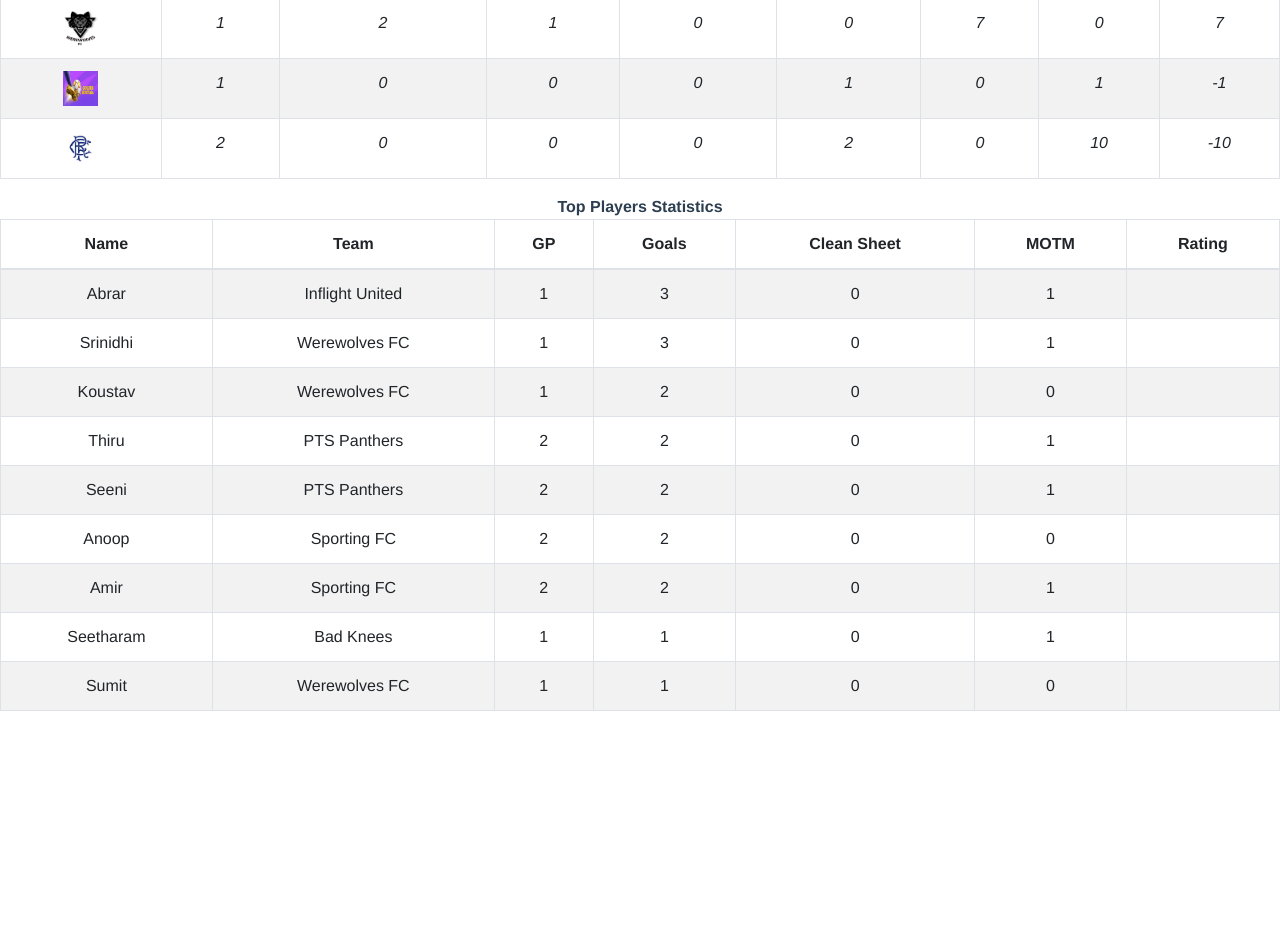
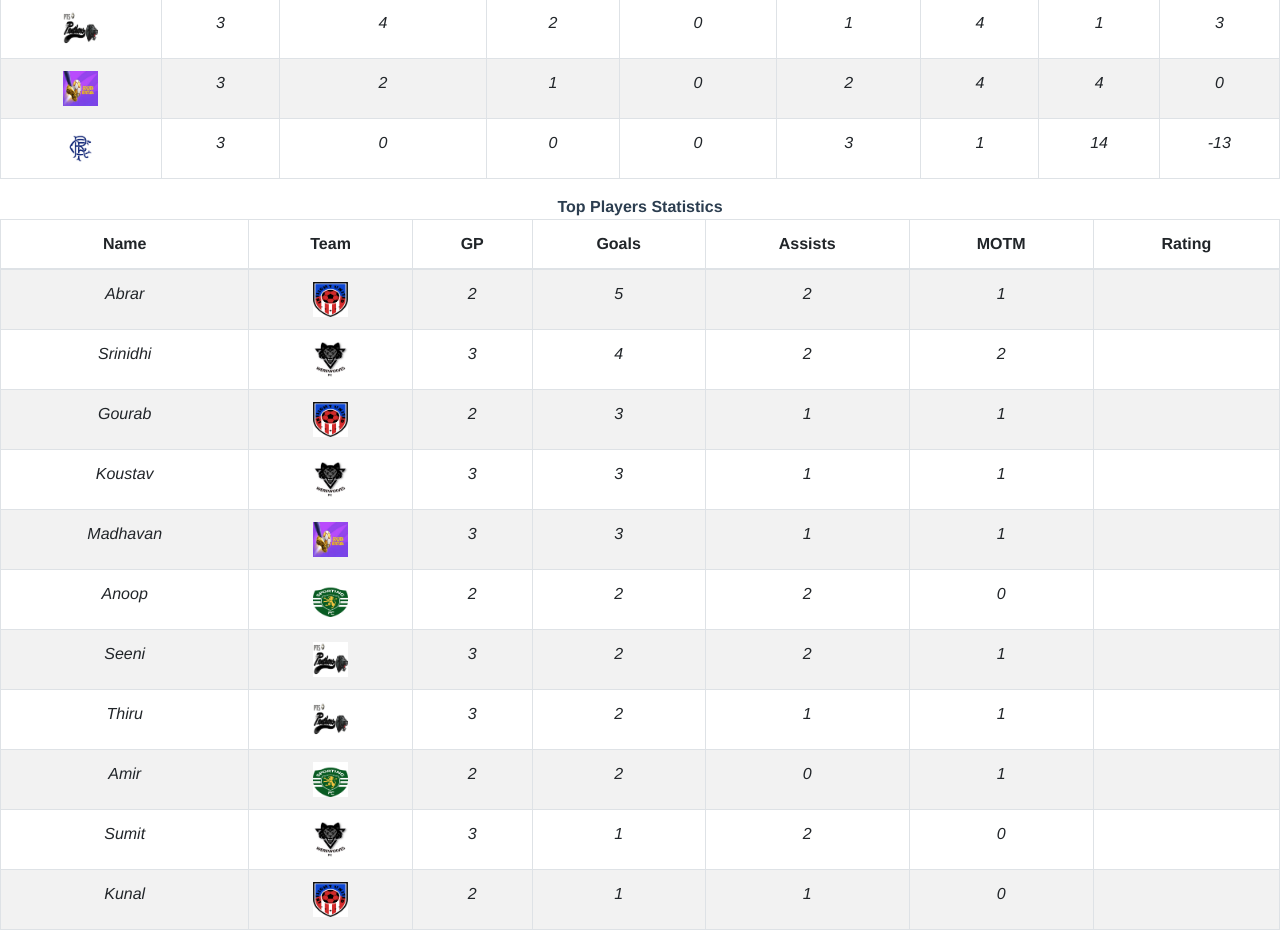
Before and after one commit to AndysWork/Football_Tournament, a Vue app: page /tournament/pointstable in a window 1280 px wide. Shown: the part 560-1506 px from the top of the page. Before the commit the page ends 1287 px from the top, so only its background shows below. Built offline with nearby package versions, Linux system fonts and the light colour scheme.

Commit message:
Updated Scorecard

```diff
--- a/src/components/PointsTable.vue
+++ b/src/components/PointsTable.vue
@@ -48,7 +48,16 @@
     <div class="text-center">
       <b>Top Players Statistics</b>
     </div>
-    <b-table striped bordered hover responsive :items="items3"></b-table>
+    <b-table striped bordered hover responsive :fields="fields3" :items="items3">
+      <template v-slot:cell(logo)="data">
+        <router-link to="/tournament/teams">
+          <img :src="data.item.Team" class="image-class" />
+        </router-link>
+      </template>
+      <template v-slot:cell()="data">
+        <i>{{data.value}}</i>
+      </template>
+    </b-table>
   </div>
 </template>
 
@@ -81,185 +90,212 @@ export default {
         "GC",
         "GD"
       ],
+      fields3: [
+        "Name",
+        { key: "logo", label: "Team" },
+        "GP",
+        "Goals",
+        "Assists",
+        "MOTM",
+        "Rating"
+      ],
       items1: [
         {
           imagePath: require("../assets/images/Inflight_United.png"),
           Team: "Inflight United",
-          GP: "1",
-          Points: "2",
-          Win: "1",
+          GP: "3",
+          Points: "6",
+          Win: "3",
           Draw: "0",
           Lost: "0",
-          GS: "3",
-          GC: "0",
-          GD: "3"
+          GS: "11",
+          GC: "1",
+          GD: "10"
         },
         {
           imagePath: require("../assets/images/Sporting_FC.png"),
           Team: "Sporting FC",
-          GP: "2",
-          Points: "2",
-          Win: "1",
+          GP: "3",
+          Points: "4",
+          Win: "2",
           Draw: "0",
           Lost: "1",
-          GS: "4",
+          GS: "6",
           GC: "3",
-          GD: "1"
+          GD: "3"
         },
         {
           imagePath: require("../assets/images/The_Bad_Knees.jpg"),
           Team: "The Bad Knees",
-          GP: "1",
+          GP: "3",
           Points: "2",
           Win: "1",
           Draw: "0",
-          Lost: "0",
+          Lost: "2",
           GS: "1",
-          GC: "0",
-          GD: "1"
+          GC: "4",
+          GD: "-3"
         },
         {
           imagePath: require("../assets/images/Vandals.jpg"),
           Team: "Vandals",
-          GP: "2",
+          GP: "3",
           Points: "0",
           Win: "0",
           Draw: "0",
-          Lost: "2",
-          GS: "0",
-          GC: "5",
-          GD: "-5"
+          Lost: "3",
+          GS: "1",
+          GC: "11",
+          GD: "-10"
         }
       ],
       items2: [
         {
+          imagePath: require("../assets/images/Werewolves_Fc.jpg"),
+          Team: "WEREWOLVES FC",
+          GP: "3",
+          Points: "6",
+          Win: "3",
+          Draw: "0",
+          Lost: "0",
+          GS: "10",
+          GC: "0",
+          GD: "10"
+        },
+        {
           imagePath: require("../assets/images/PTS_Panthers.jpg"),
           Team: "PTS Panthers",
-          GP: "2",
+          GP: "3",
           Points: "4",
           Win: "2",
           Draw: "0",
-          Lost: "0",
+          Lost: "1",
           GS: "4",
-          GC: "0",
-          GD: "4"
-        },
-        {
-          imagePath: require("../assets/images/Werewolves_Fc.jpg"),
-          Team: "WEREWOLVES FC",
-          GP: "1",
-          Points: "2",
-          Win: "1",
-          Draw: "0",
-          Lost: "0",
-          GS: "7",
-          GC: "0",
-          GD: "7"
+          GC: "1",
+          GD: "3"
         },
         {
           imagePath: require("../assets/images/Golden_Boot.jpg"),
           Team: "Golden Boot",
-          GP: "1",
-          Points: "0",
-          Win: "0",
+          GP: "3",
+          Points: "2",
+          Win: "1",
           Draw: "0",
-          Lost: "1",
-          GS: "0",
-          GC: "1",
-          GD: "-1"
+          Lost: "2",
+          GS: "4",
+          GC: "4",
+          GD: "0"
         },
         {
           imagePath: require("../assets/images/Rangers_Fc.png"),
           Team: "FMS Rangers",
-          GP: "2",
+          GP: "3",
           Points: "0",
           Win: "0",
           Draw: "0",
-          Lost: "2",
-          GS: "0",
-          GC: "10",
-          GD: "-10"
+          Lost: "3",
+          GS: "1",
+          GC: "14",
+          GD: "-13"
         }
       ],
       items3: [
         {
           Name: "Abrar",
-          Team: "Inflight United",
-          GP: 1,
-          Goals: 3,
-          CleanSheet: 0,
+          Team: require("../assets/images/Inflight_United.png"),
+          GP: 2,
+          Goals: 5,
+          Assists: 2,
           MOTM: 1,
           Rating: ""
         },
         {
           Name: "Srinidhi",
-          Team: "Werewolves FC",
-          GP: 1,
+          Team: require("../assets/images/Werewolves_Fc.jpg"),
+          GP: 3,
+          Goals: 4,
+          Assists: 2,
+          MOTM: 2,
+          Rating: ""
+        },
+        {
+          Name: "Gourab",
+          Team: require("../assets/images/Inflight_United.png"),
+          GP: 2,
           Goals: 3,
-          CleanSheet: 0,
+          Assists: 1,
           MOTM: 1,
           Rating: ""
         },
         {
           Name: "Koustav",
-          Team: "Werewolves FC",
-          GP: 1,
-          Goals: 2,
-          CleanSheet: 0,
-          MOTM: 0,
-          Rating: ""
-        },
-        {
-          Name: "Thiru",
-          Team: "PTS Panthers",
-          GP: 2,
-          Goals: 2,
-          CleanSheet: 0,
+          Team: require("../assets/images/Werewolves_Fc.jpg"),
+          GP: 3,
+          Goals: 3,
+          Assists: 1,
           MOTM: 1,
           Rating: ""
         },
         {
-          Name: "Seeni",
-          Team: "PTS Panthers",
-          GP: 2,
-          Goals: 2,
-          CleanSheet: 0,
+          Name: "Madhavan",
+          Team: require("../assets/images/Golden_Boot.jpg"),
+          GP: 3,
+          Goals: 3,
+          Assists: 1,
           MOTM: 1,
           Rating: ""
         },
         {
           Name: "Anoop",
-          Team: "Sporting FC",
+          Team: require("../assets/images/Sporting_FC.png"),
           GP: 2,
           Goals: 2,
-          CleanSheet: 0,
+          Assists: 2,
           MOTM: 0,
           Rating: ""
         },
         {
-          Name: "Amir",
-          Team: "Sporting FC",
-          GP: 2,
+          Name: "Seeni",
+          Team: require("../assets/images/PTS_Panthers.jpg"),
+          GP: 3,
           Goals: 2,
-          CleanSheet: 0,
+          Assists: 2,
           MOTM: 1,
           Rating: ""
         },
         {
-          Name: "Seetharam",
-          Team: "Bad Knees",
-          GP: 1,
-          Goals: 1,
-          CleanSheet: 0,
+          Name: "Thiru",
+          Team: require("../assets/images/PTS_Panthers.jpg"),
+          GP: 3,
+          Goals: 2,
+          Assists: 1,
+          MOTM: 1,
+          Rating: ""
+        },
+        {
+          Name: "Amir",
+          Team: require("../assets/images/Sporting_FC.png"),
+          GP: 2,
+          Goals: 2,
+          Assists: 0,
           MOTM: 1,
           Rating: ""
         },
         {
           Name: "Sumit",
-          Team: "Werewolves FC",
-          GP: 1,
+          Team: require("../assets/images/Werewolves_Fc.jpg"),
+          GP: 3,
           Goals: 1,
-          CleanSheet: 0,
+          Assists: 2,
+          MOTM: 0,
+          Rating: ""
+        },
+        {
+          Name: "Kunal",
+          Team: require("../assets/images/Inflight_United.png"),
+          GP: 2,
+          Goals: 1,
+          Assists: 1,
           MOTM: 0,
           Rating: ""
         }
--- a/src/layouts/LiveScores.vue
+++ b/src/layouts/LiveScores.vue
@@ -38,6 +38,42 @@
           <button class="btn btn-primary rightLst"></button>
         </div>
       </div>
+      <div>
+        <b>SEMI FINAL (9th Dec)</b>
+      </div>
+      <div class="row">
+        <div
+          class="MultiCarousel"
+          data-items="1,3,5,6"
+          data-slide="1"
+          id="MultiCarousel"
+          data-interval="1000"
+        >
+          <div class="MultiCarousel-inner">
+            <div v-for="(match,index) in semiMatches" :key="index">
+              <!-- <a href="#" @click.prevent="selectedMatch=match.id"> -->
+              <div class="item">
+                <div class="pad15">
+                  <p>
+                    <img :src="match.t1" class="score-image-class" />
+                    VS
+                    <img :src="match.t2" class="score-image-class" />
+                  </p>
+                  <p>
+                    <i>{{match.time}}</i>
+                  </p>
+                  <p>
+                    <i>{{match.result}}</i>
+                  </p>
+                </div>
+              </div>
+              <!-- </a> -->
+            </div>
+          </div>
+          <button class="btn btn-primary leftLst"></button>
+          <button class="btn btn-primary rightLst"></button>
+        </div>
+      </div>
       <div class="row">
         <div class="col-md-12 text-center" v-if="isValueSelected">
           <!-- <div>
@@ -45,7 +81,7 @@
           </div>-->
           <div v-for="(selMatch,index) in isValueSelected" :key="index">
             <p>
-              <b>Match Summary of </b>
+              <b>Match Summary of</b>
               <img :src="selMatch.t1" class="score-image-class" />
               VS
               <img :src="selMatch.t2" class="score-image-class" />
@@ -141,48 +177,63 @@ export default {
           t1: require("../assets/images/PTS_Panthers.jpg"),
           t2: require("../assets/images/Werewolves_Fc.jpg"),
           time: "4:00 PM",
-          result: "Stay Tuned!!",
-          summary: "Stay Tuned!!"
+          result: "0 - 1",
+          summary:
+            "Nail biting clash it was!! but the champ knows how to achieve it. Superb finess strike from KOUSTAV made the difference in the end." +
+            "VIGNESH made some breath taking saves to restrict PANTHERS from scoring. On the other hand THIRU was trying his luck again & again but all went in vain." +
+            "So the final score is 1 - 0 in favour of WEREWOLVES FC."
         },
         {
           id: 8,
           t1: require("../assets/images/Inflight_United.png"),
           t2: require("../assets/images/The_Bad_Knees.jpg"),
           time: "4:30 PM",
-          result: "Stay Tuned!!",
-          summary: "Stay Tuned!!"
+          result: "2 - 0",
+          summary:
+            "The match was abandoned. BAD KNEES were unable to show up due to some unavoidable circumstances. So the match considered " +
+            "as 2 - 0 win in favour of INFLIGHT UNITED."
         },
         {
           id: 9,
           t1: require("../assets/images/Golden_Boot.jpg"),
           t2: require("../assets/images/Werewolves_Fc.jpg"),
           time: "4:50 PM",
-          result: "Stay Tuned!!",
-          summary: "Stay Tuned!!"
+          result: "0 - 2",
+          summary:
+            "It was again a good day in office for WEREWOLVES FC. SRINIDHI & SAHIL bagged one goal each & help them to qualify for the SEEMIS " +
+            "as a Group Leader. GOLDEN BOOT was trying their best to score a goal but they were failing to convert at last. ANIL did some awesome saves to " +
+            "restrict WEREWOLVES FC from scoring additional goals. So the match ended with 2 - 0 in favour of WEREWOLVES FC."
         },
         {
           id: 10,
           t1: require("../assets/images/Inflight_United.png"),
           t2: require("../assets/images/Vandals.jpg"),
           time: "5:10 PM",
-          result: "Stay Tuned!!",
-          summary: "Stay Tuned!!"
+          result: "6 - 1",
+          summary:
+            "Captains Knock!! GOURAB Bags in a Hatrick. ABRAR was also stunned everone with a brace to became the top scorer after " +
+            "Group League. KUNAL opens his account with one cool finish. CHINMAYA was rock solid. VANDALS were trying to score goals and able to get only one from SAURABH's strike, which was " +
+            "not enough to outplay team like INFLIGHT UNITED. So the match ends with 6 - 1 in favour of INFLIGHT UNITED."
         },
         {
           id: 11,
           t1: require("../assets/images/Sporting_FC.png"),
           t2: require("../assets/images/The_Bad_Knees.jpg"),
           time: "5:30 PM",
-          result: "Stay Tuned!!",
-          summary: "Stay Tuned!!"
+          result: "2 - 0",
+          summary:
+            "The match was abandoned. BAD KNEES were unable to show up due to some unavoidable circumstances. So the match considered " +
+            "as 2 - 0 win in favour of SPORTING FC."
         },
         {
           id: 12,
           t1: require("../assets/images/Golden_Boot.jpg"),
           t2: require("../assets/images/Rangers_Fc.png"),
           time: "5:50 PM",
-          result: "Stay Tuned!!",
-          summary: "Stay Tuned!!"
+          result: "4 - 1",
+          summary:
+            "MADHABAN Bags in a superb hatrick and SHIVAM did a great job to clinch the victory. BIJIN return back one goal which" +
+            "was not enough to compete with a bunch of BOOTS which has a GOLDEN touch. So the match ends with 4 - 1 in favour of GOLDEN BOOT."
         }
         // {
         //   gbPath: require("../assets/images/Golden_Boot.jpg"),
@@ -194,6 +245,24 @@ export default {
         //   rfPath: require("../assets/images/Rangers_Fc.png"),
         //   vPath: require("../assets/images/Vandals.jpg")
         // }
+      ],
+      semiMatches: [
+        {
+          id: 1,
+          t1: require("../assets/images/Inflight_United.png"),
+          t2: require("../assets/images/PTS_Panthers.jpg"),
+          time: "4:00 PM",
+          result: "Stay Tuned!!",
+          summary: "Stay Tuned!!"
+        },
+        {
+          id: 2,
+          t1: require("../assets/images/Werewolves_Fc.jpg"),
+          t2: require("../assets/images/Sporting_FC.png"),
+          time: "4:40 PM",
+          result: "Stay Tuned!!",
+          summary: "Stay Tuned!!"
+        }
       ],
       selectedMatch: 0
     };
```
